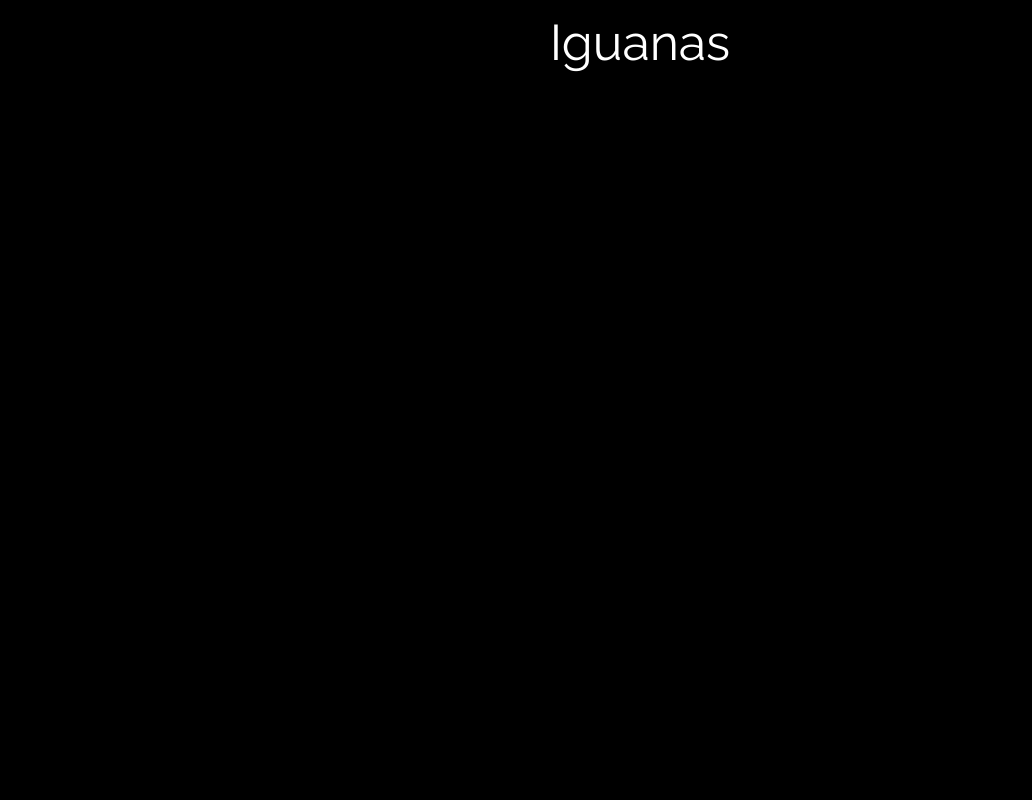
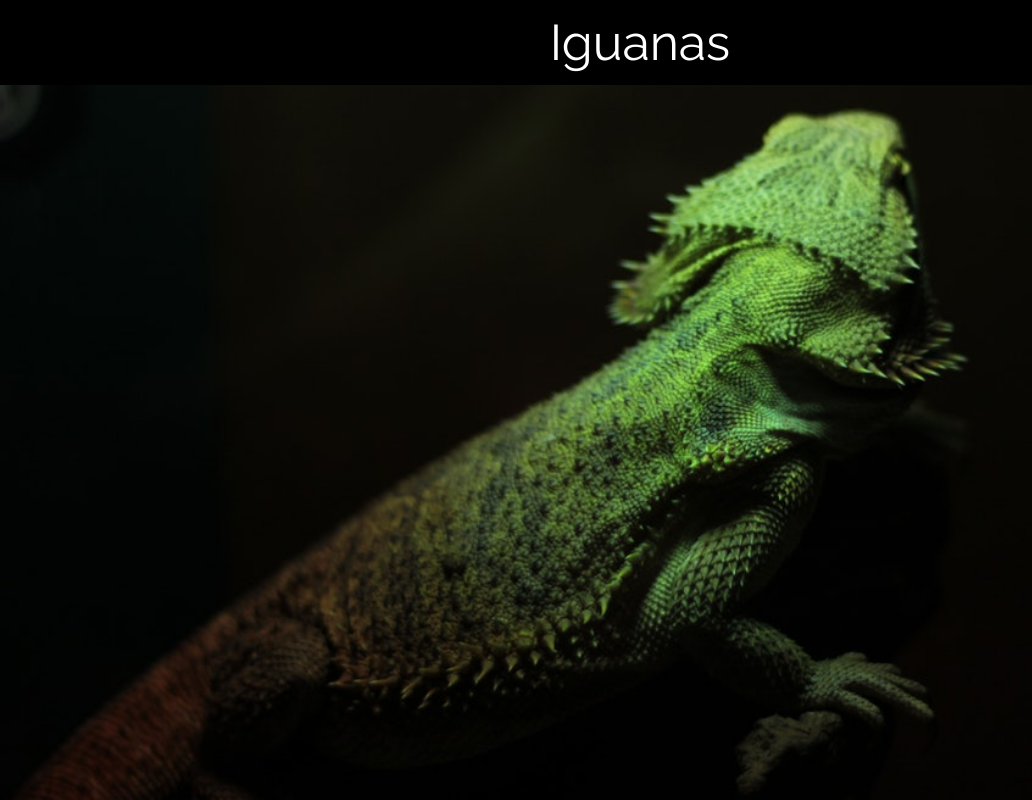
Before and after one commit to jorge2101719/iguana, a plain HTML site: page index.html in a window 1280 px wide. Shown: the top 800 px of the page, without its empty margins (0-1032 px from the left). Drawn offline with Linux system fonts and the light colour scheme.

Commit message:
correciones en css de las rutas a las imagenes

```diff
--- a/assets/css/estilo.css
+++ b/assets/css/estilo.css
@@ -63,7 +63,7 @@ footer a {
 .imgfondo {
     width: 100%;
     height: 727px;
-    background-image: url(',,/img/bg-header.jpg');
+    background-image: url('../img/bg-header.jpg');
     background-repeat: no-repeat;
     background-size: cover;
 
```
